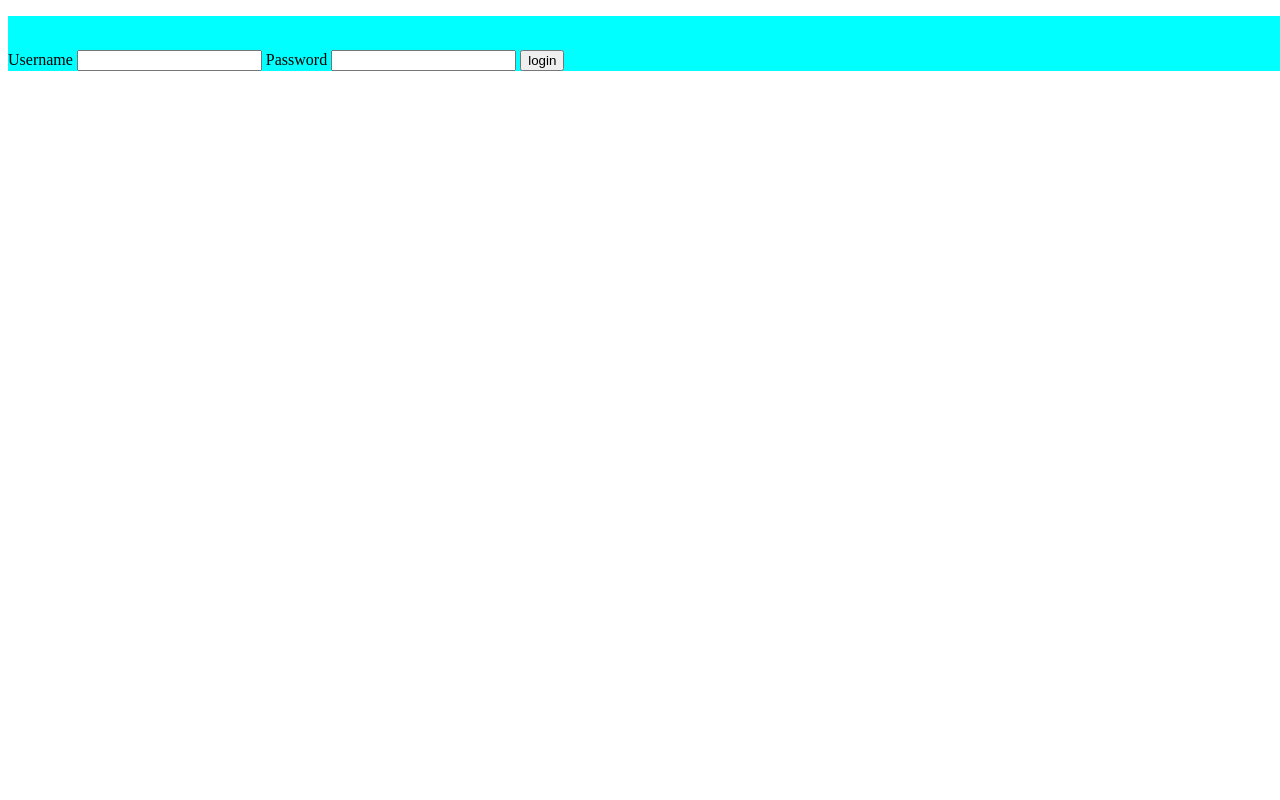
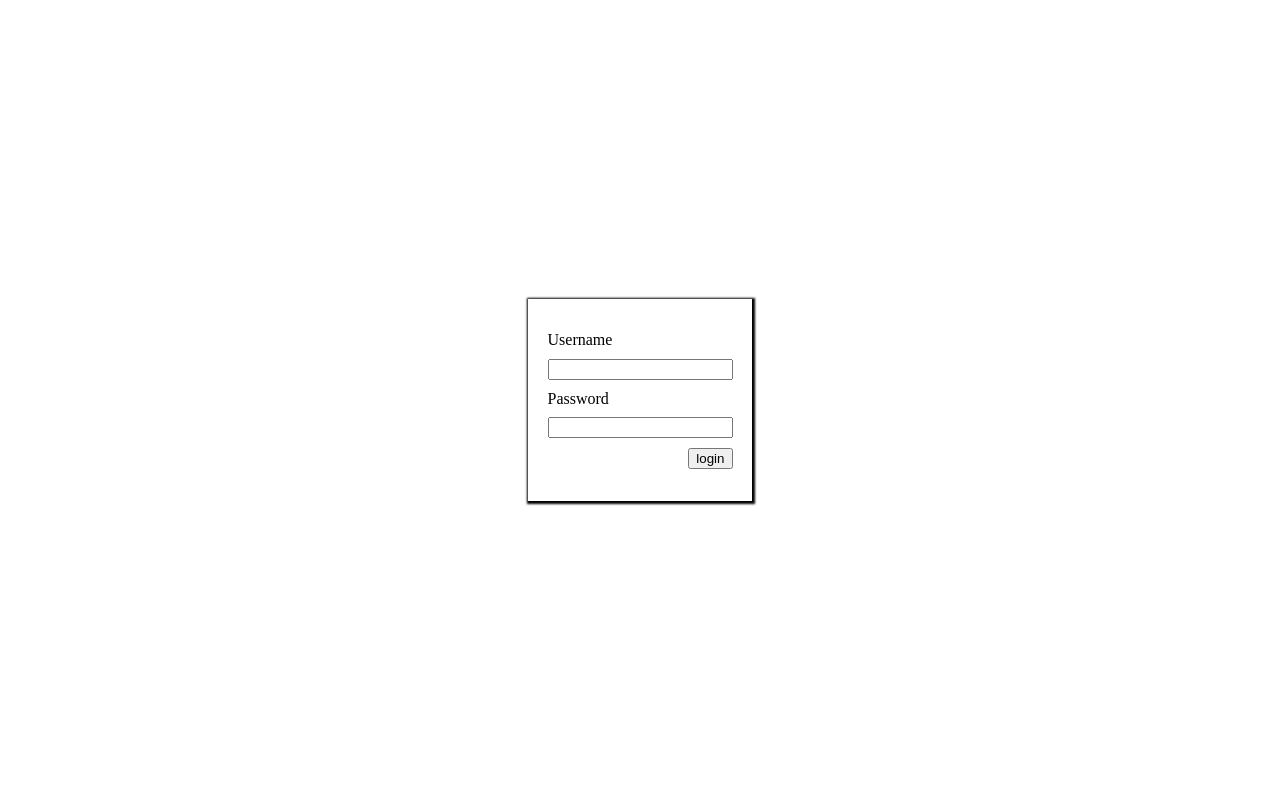
Before and after one commit to Aris-Empanta/session_login_system, a PHP site: page /app/views/login.php in a window 1280 px wide. Run offline with PHP 8.4, Linux system fonts and the light colour scheme.

Commit message:
created basic login view

```diff
--- a/app/app.php
+++ b/app/app.php
@@ -16,6 +16,10 @@ class App
 
         //Handling fatal errors
         register_shutdown_function([ErrorHandler::class, 'handleFatalErrors']);
+
+
+        if(preg_match('/.css$/', $_SERVER['DOCUMENT_ROOT'] . $_SERVER['REQUEST_URI']))
+            return;
 
         //Handling a non existing uri from the client
         if($router->pageNotFound === true) {
--- a/app/views/login.php
+++ b/app/views/login.php
@@ -3,19 +3,19 @@
 <head>
     <meta charset="UTF-8">
     <meta name="viewport" content="width=device-width, initial-scale=1.0">
-    <link rel="stylesheet" type="text/css" href="session_login_system/public/css/login.css">
     <title>Document</title>
+    <link rel="stylesheet" href="css/global.css">
+    <link rel="stylesheet" href="css/login.css">
 </head>
 <body>
     <div id="loginPage">
-        <p id="hello">hello</p>
         <div id="passwordLoginFormContainer">
             <form id="passwordLoginForm" action = "<?php echo $_SERVER['PHP_SELF']; ?>" method="post">
                 <label for="username">Username</label>
                 <input type="text" name="username">
                 <label for="password">Password</label>
                 <input type="password" name="password">
-                <input type="submit" value="login">
+                <input type="submit" value="login" id="loginButton">
             </form>
         </div>
     </div>
--- /dev/null
+++ b/public/css/global.css
@@ -0,0 +1,6 @@
+html, body {
+    margin: 0;
+    padding: 0;
+    height: 100%;
+    width: 100%;
+  }
--- a/public/css/login.css
+++ b/public/css/login.css
@@ -1,8 +1,25 @@
 #loginPage {
-    background-color: aqua;
-    width: 100vw;
+    padding: 0;
+    margin: 0;
+    height: 100%;
+    display: flex;
+    justify-content: center;
+    align-items: center;
 }
 
-#hello {
-    color: aqua;
+#passwordLoginFormContainer {
+    box-shadow: 1px 1px 2px 2px black;
+    padding: 2.5% 1.5%;
 }
+
+#passwordLoginForm {
+    display: flex;
+    flex-direction: column;
+    justify-content:flex-start;
+    align-items: flex-start;
+    gap: 0.6rem;
+}
+
+#loginButton {
+    align-self: flex-end;
+}
--- a/public/index.php
+++ b/public/index.php
@@ -10,5 +10,3 @@ use App\App;
 $app = new App();
 
 $app->run();
-
-trigger_error('error', E_ALL);
```
Also changed, not shown: .htaccess (deleted), public/.htaccess (added).
